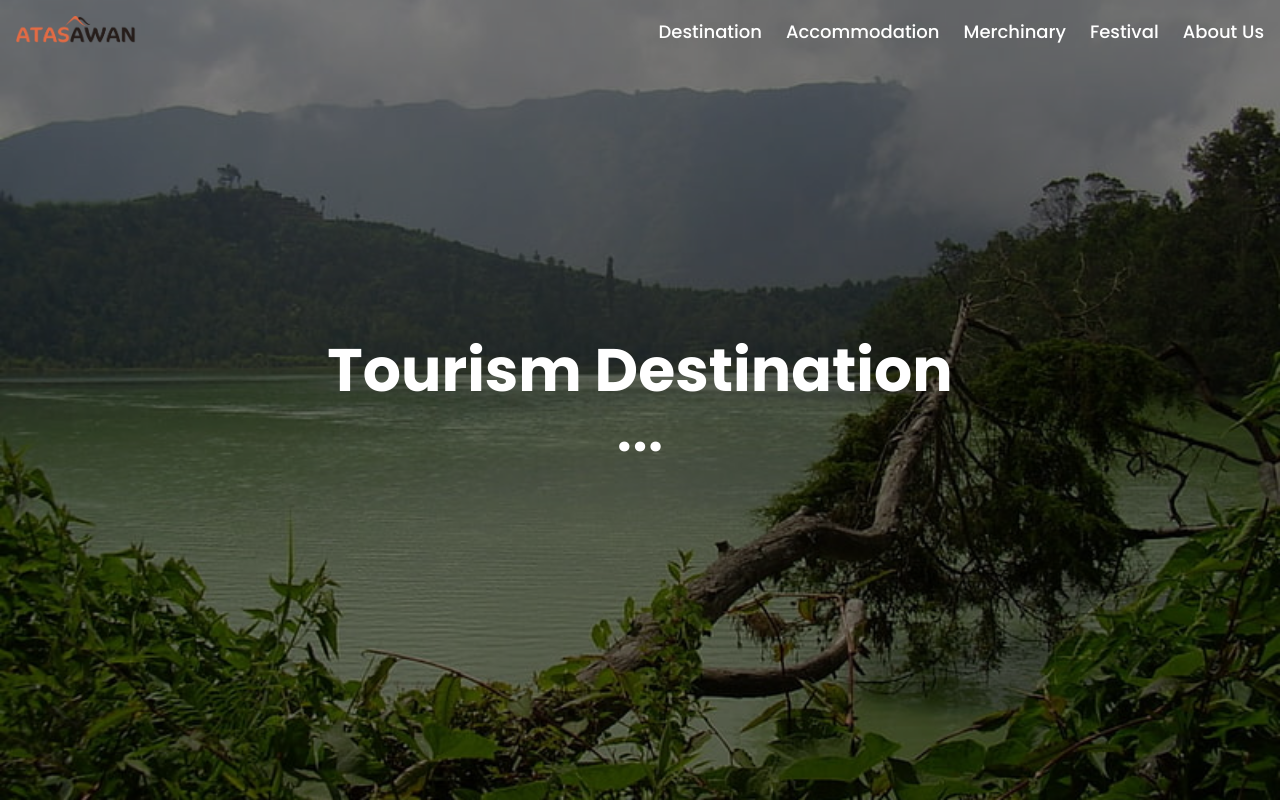
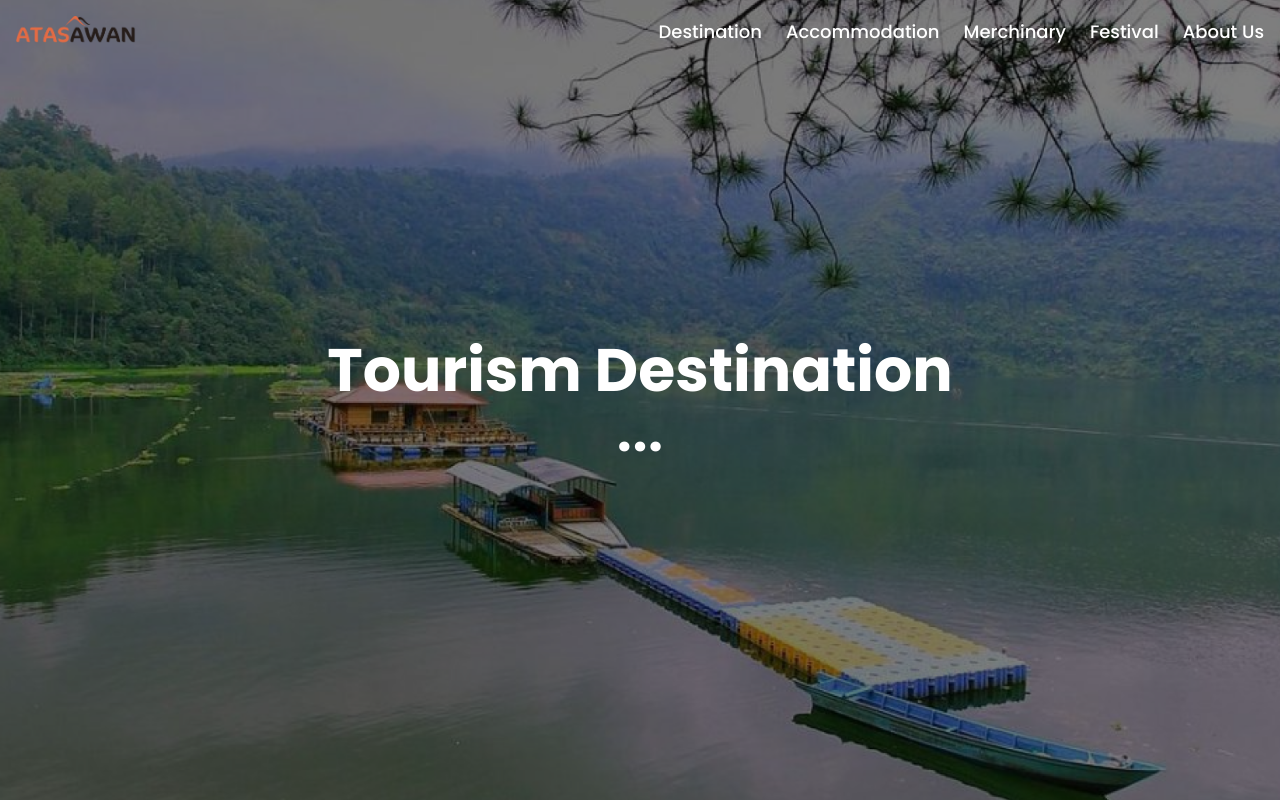
Before and after one commit to princeofverry/dieng-web, a React (Vite) app: page /destinasi in a window 1280 px wide. Shown: the top 802 px of the page. Built offline with nearby package versions, Linux system fonts and the light colour scheme.

Commit message:
ubah cover

```diff
--- a/src/components/festifalDieng.jsx
+++ b/src/components/festifalDieng.jsx
@@ -5,6 +5,7 @@ import FD2 from '../assets/FD2.png'
 import FD3 from '../assets/FD3.png'
 import FD4 from '../assets/FD4.png'
 import FD5 from '../assets/FD5.png'
+import { Link } from 'react-router-dom';
 
 const FestivalDieng = () => {
     const images = [
@@ -33,7 +34,9 @@ const FestivalDieng = () => {
                 <div className="py-4 sm:w-fit w-screen">
                     <Carousel images={images} />
                 </div>
-                <button className="bg-[#e16a44] px-4 py-2 rounded-lg my-4 text-white">Button</button>
+                <Link to="/Festival">
+                <button className="bg-[#e16a44] px-4 py-2 rounded-lg my-4 text-white">See All</button>
+                </Link>
             </div>
         </>
     )
--- a/src/page/destinasi.jsx
+++ b/src/page/destinasi.jsx
@@ -22,7 +22,7 @@ const Destinasi = () => {
   return (
     <div className="">
       <div className="h-screen w-full">
-        <img src={destinasiCover} alt="Background" className="h-screen w-full object-cover" />
+        <img src={menjer} alt="Background" className="h-screen w-full object-cover" />
 
         <div className="absolute top-0 left-0 w-full h-full bg-black opacity-50"></div>
 
```
Also changed, not shown: src/page/menjer.jsx (indentation only).
